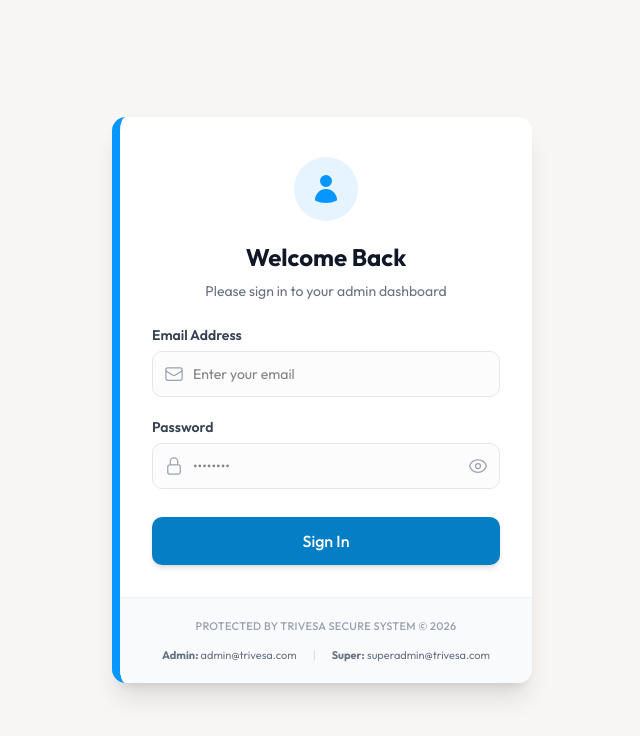
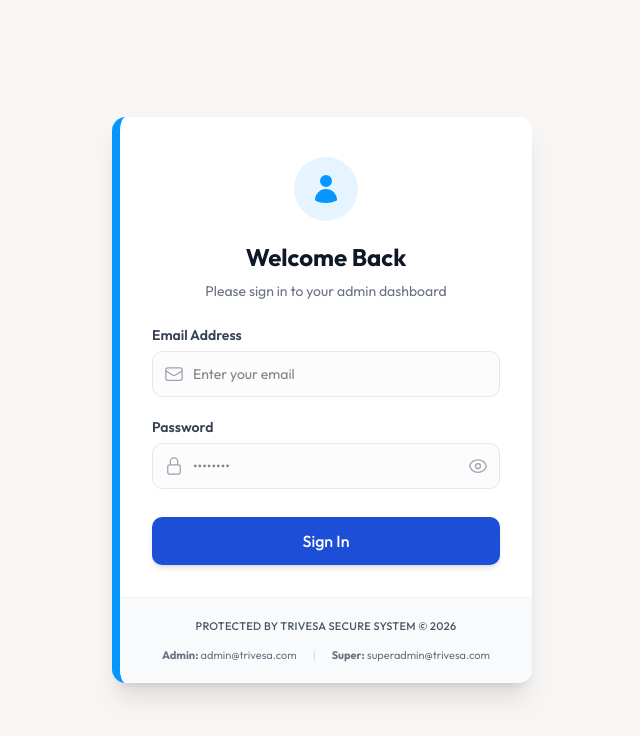
Before and after one commit to BluediamondPVT/crm-Trivesa-NextJs, a Next.js app: page / in a window 1280 px wide. Shown: the top 736 px of the page, without its empty margins (318-958 px from the left). Built offline with nearby package versions, Linux system fonts and the light colour scheme.

Commit message:
enhance Accessibility make color dark only

```diff
--- a/src/components/LoginForm.js
+++ b/src/components/LoginForm.js
@@ -264,7 +264,7 @@ export default function LoginForm() {
                 type="submit"
                 disabled={loading}
                 // bg-[#057ec5] use karne se contrast ratio 4.5:1 ke upar chala jayega
-                className="w-full bg-[#057ec5] hover:bg-[#0680d9] disabled:bg-blue-300 text-white font-medium py-3 rounded-lg transition-all shadow-md mt-2 disabled:cursor-not-allowed"
+                className="w-full bg-[#1d4ed8] hover:bg-[#1e40af] disabled:bg-blue-300 text-white font-medium py-3 rounded-lg transition-all shadow-md mt-2 disabled:cursor-not-allowed"
               >
                 {loading ? "Signing in..." : "Sign In"}
               </button>
@@ -273,7 +273,7 @@ export default function LoginForm() {
 
           {/* Footer Area */}
           <div className="bg-gray-50 border-t border-gray-100 px-8 py-5 text-center">
-            <p className="text-[11px] text-gray-400 font-medium tracking-wide mb-3">
+            <p className="text-[11px] text-gray-600 font-medium tracking-wide mb-3">
               PROTECTED BY TRIVESA SECURE SYSTEM © {new Date().getFullYear()}
             </p>
             <div className="flex justify-center gap-4 text-[11px] text-gray-500">
```
